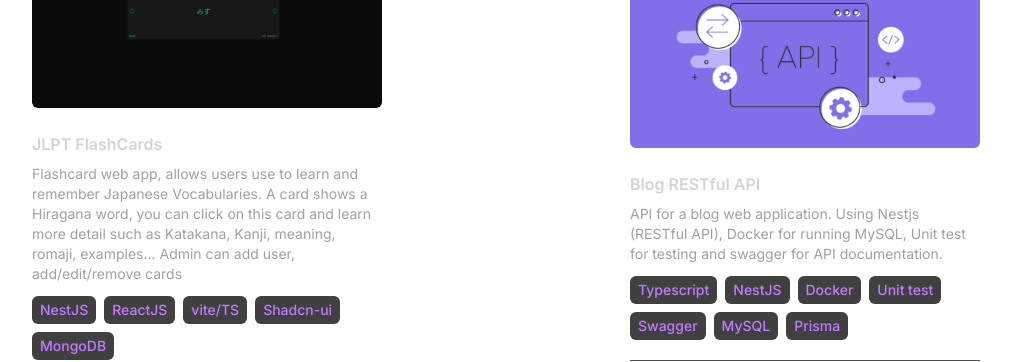
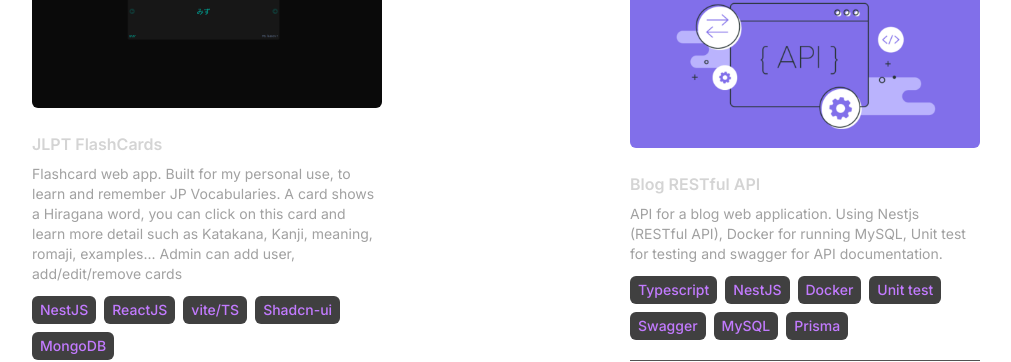
Before and after one commit to giakhang94/portfolio, a React (Vite) app: page / in a window 1280 px wide. Shown: the part 1406-1768 px from the top of the page, without its empty margins (134-1145 px from the left). Built offline with nearby package versions, Linux system fonts and the light colour scheme.

Commit message:
change description for flashcard projecct

```diff
--- a/src/constants/constant.ts
+++ b/src/constants/constant.ts
@@ -121,7 +121,7 @@
     title: "JLPT FlashCards",
     image: project00,
     description:
-      "Flashcard web app, allows users use to learn and remember Japanese Vocabularies. A card shows a Hiragana word, you can click on this card and learn more detail such as Katakana, Kanji, meaning, romaji, examples... Admin can add user, add/edit/remove cards",
+      "Flashcard web app. Built for my personal use, to learn and remember JP Vocabularies. A card shows a Hiragana word, you can click on this card and learn more detail such as Katakana, Kanji, meaning, romaji, examples... Admin can add user, add/edit/remove cards",
     technologies: ["NestJS", "ReactJS", "vite/TS", "Shadcn-ui", "MongoDB"],
     git: "https://github.com/giakhang94?tab=repositories",
     demo: "https://flashcard-luvp.onrender.com/ ",
```
